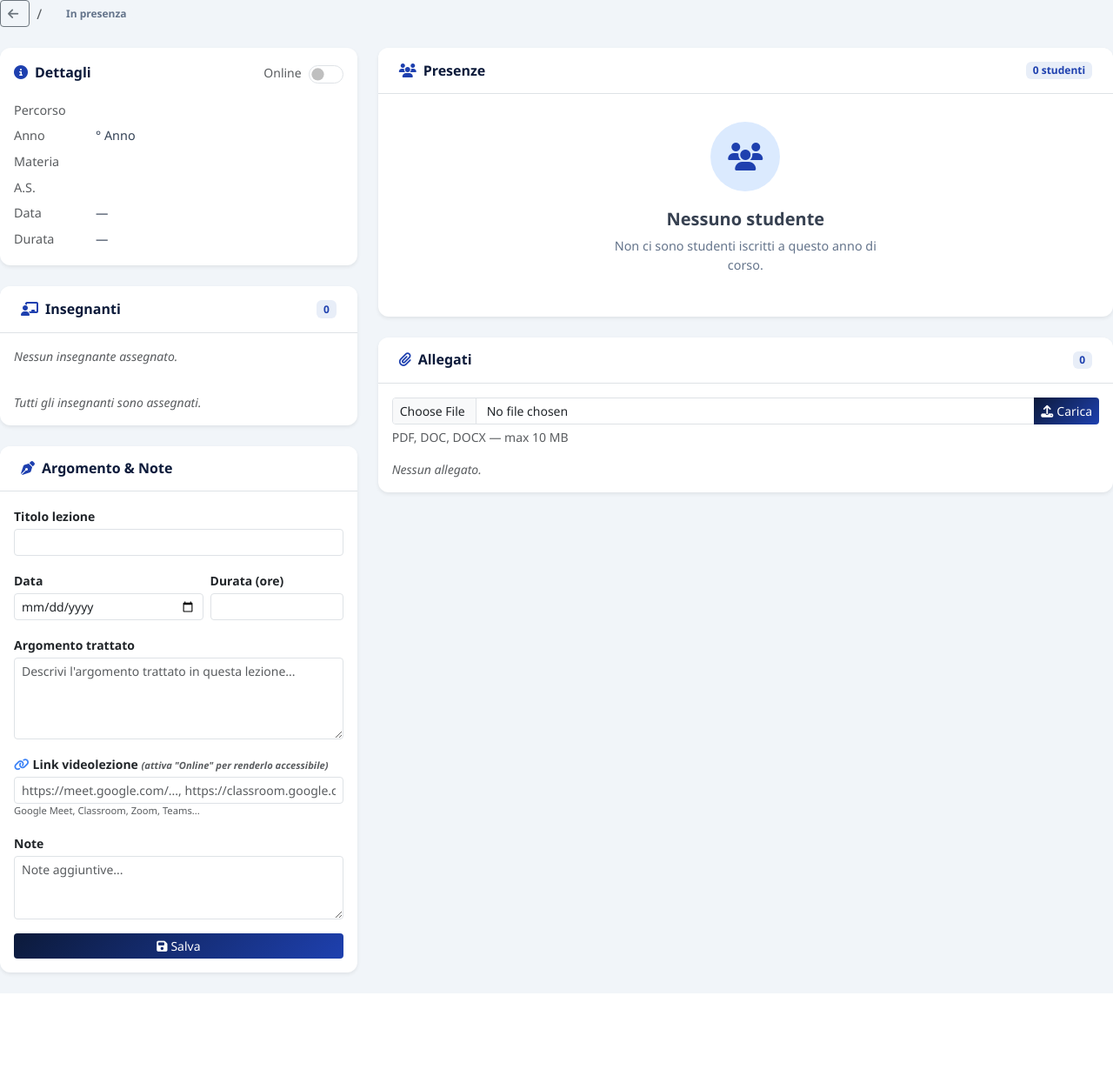
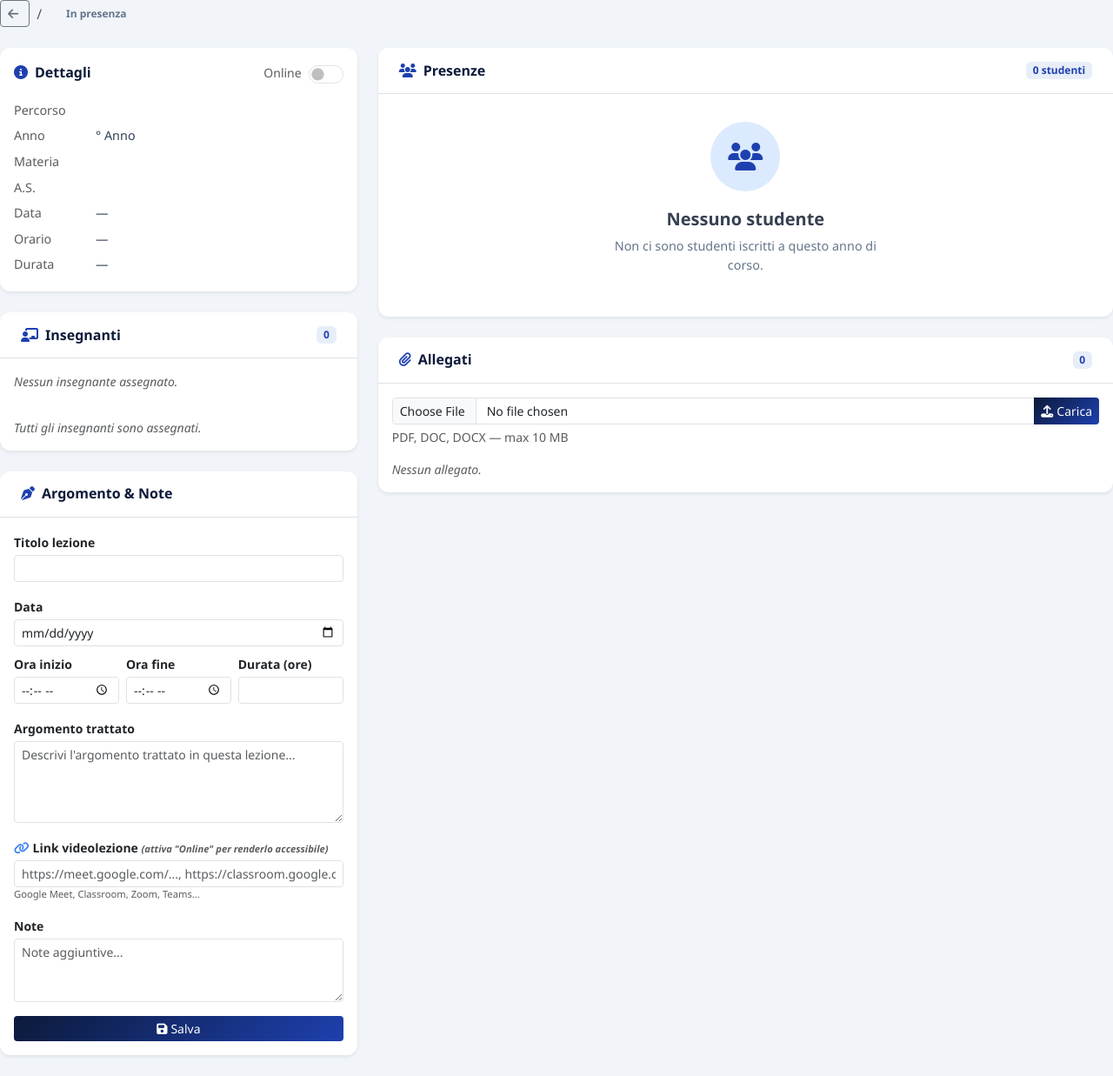
Before and after one commit to kristi2002/Artemisys, a PHP site: the page made by views/didattica/percorsi/lezione.php in a window 1280 px wide. Shown: the whole page at 87% size. Before the commit the page ends 1142 px from the top, so only its background shows below. Run offline with PHP 8.4, Linux system fonts and the light colour scheme; the template is opened without the code that fills it, so the values that code supplies are empty; some libraries are stand-ins or nearby versions.

Commit message:
Add start/end time (ora_inizio, ora_fine) to lessons
- lezioni: new ora_inizio/ora_fine TIME columns (auto-added on load)
- Nuova lezione form + edit form: Ora inizio / Ora fine inputs; duration
  auto-computes from the two times (still editable)
- lessons table + lesson Dettagli: show the Orario (start–end) alongside durata
- model create()/updateDettagli() and controller persist the two times

Co-Authored-By: Claude Opus 4.8 <noreply@anthropic.com>

```diff
--- a/controllers/didattica/PercorsiController.php
+++ b/controllers/didattica/PercorsiController.php
@@ -457,6 +457,8 @@ class PercorsiController {
                 'percorso_anno_materia_id' => $pamId,
                 'titolo'                   => $titolo,
                 'data'                     => $_POST['data'] ?? '',
+                'ora_inizio'               => trim($_POST['ora_inizio'] ?? ''),
+                'ora_fine'                 => trim($_POST['ora_fine'] ?? ''),
                 'durata_minuti'            => $oreInput !== '' ? (int)round((float)$oreInput * 60) : null,
                 'note'                     => $_POST['note'] ?? '',
                 'online'                   => isset($_POST['online']) ? 1 : 0,
@@ -574,7 +576,9 @@ class PercorsiController {
                 trim($_POST['argomento']   ?? ''),
                 trim($_POST['note']        ?? ''),
                 isset($_POST['online']) ? 1 : 0,
-                trim($_POST['link_online'] ?? '')
+                trim($_POST['link_online'] ?? ''),
+                trim($_POST['ora_inizio']  ?? ''),
+                trim($_POST['ora_fine']    ?? '')
             );
             if ($isAjax) {
                 header('Content-Type: application/json');
--- a/views/didattica/percorsi/lezione.php
+++ b/views/didattica/percorsi/lezione.php
@@ -101,6 +101,16 @@ $lezioneFutura = $lezione['data'] && $lezione['data'] > date('Y-m-d');
                         <td><?= $lezione['data'] ? date('d/m/Y', strtotime($lezione['data'])) : '—' ?></td>
                     </tr>
                     <tr>
+                        <td class="text-muted ps-0">Orario</td>
+                        <td><?php
+                            $oi = !empty($lezione['ora_inizio']) ? substr($lezione['ora_inizio'], 0, 5) : '';
+                            $of = !empty($lezione['ora_fine'])   ? substr($lezione['ora_fine'], 0, 5)   : '';
+                            if ($oi && $of)  echo htmlspecialchars("$oi – $of");
+                            elseif ($oi)     echo htmlspecialchars($oi);
+                            else             echo '—';
+                        ?></td>
+                    </tr>
+                    <tr>
                         <td class="text-muted ps-0">Durata</td>
                         <td><?php if ($lezione['durata_minuti']): $d = (int)$lezione['durata_minuti'];
                             echo ($d % 60 === 0) ? ($d/60).'h' : floor($d/60).'h '.($d%60).'m';
@@ -180,14 +190,26 @@ $lezioneFutura = $lezione['data'] && $lezione['data'] > date('Y-m-d');
                                required maxlength="255">
                     </div>
                     <div class="row g-2 mb-3">
-                        <div class="col-7">
+                        <div class="col-12">
                             <label class="form-label small fw-semibold mb-1">Data</label>
                             <input type="date" name="data" class="form-control form-control-sm"
                                    value="<?= htmlspecialchars($lezione['data'] ?? '') ?>">
                         </div>
-                        <div class="col-5">
+                        <div class="col-4">
+                            <label class="form-label small fw-semibold mb-1">Ora inizio</label>
+                            <input type="time" name="ora_inizio" id="oraInizioEdit" class="form-control form-control-sm"
+                                   value="<?= htmlspecialchars(!empty($lezione['ora_inizio']) ? substr($lezione['ora_inizio'],0,5) : '') ?>"
+                                   oninput="calcDurataEdit()">
+                        </div>
+                        <div class="col-4">
+                            <label class="form-label small fw-semibold mb-1">Ora fine</label>
+                            <input type="time" name="ora_fine" id="oraFineEdit" class="form-control form-control-sm"
+                                   value="<?= htmlspecialchars(!empty($lezione['ora_fine']) ? substr($lezione['ora_fine'],0,5) : '') ?>"
+                                   oninput="calcDurataEdit()">
+                        </div>
+                        <div class="col-4">
                             <label class="form-label small fw-semibold mb-1">Durata (ore)</label>
-                            <input type="number" name="durata_ore" class="form-control form-control-sm"
+                            <input type="number" name="durata_ore" id="durataEdit" class="form-control form-control-sm"
                                    value="<?= $lezione['durata_minuti'] ? $lezione['durata_minuti']/60 : '' ?>"
                                    min="0.5" max="12" step="0.5">
                         </div>
@@ -442,6 +464,18 @@ $lezioneFutura = $lezione['data'] && $lezione['data'] > date('Y-m-d');
 </div>
 
 <script>
+/* ── Calcola in automatico la durata (ore) da ora inizio/fine ─────────────── */
+function calcDurataEdit() {
+    var i = document.getElementById('oraInizioEdit');
+    var f = document.getElementById('oraFineEdit');
+    var d = document.getElementById('durataEdit');
+    if (!i || !f || !d || !i.value || !f.value) return;
+    var a = i.value.split(':'), b = f.value.split(':');
+    var mins = (parseInt(b[0]) * 60 + parseInt(b[1])) - (parseInt(a[0]) * 60 + parseInt(a[1]));
+    if (mins < 0) mins += 24 * 60;
+    d.value = Math.round((mins / 60) * 100) / 100;
+}
+
 function toggleAll(presente) {
     document.querySelectorAll('.presenza-toggle').forEach(cb => cb.checked = presente);
     aggiornaRiepilogoLive();
```
Also changed, not shown: models/Lezione.php (+9 -5 lines), views/didattica/percorsi/materia.php (+41 -11 lines).
